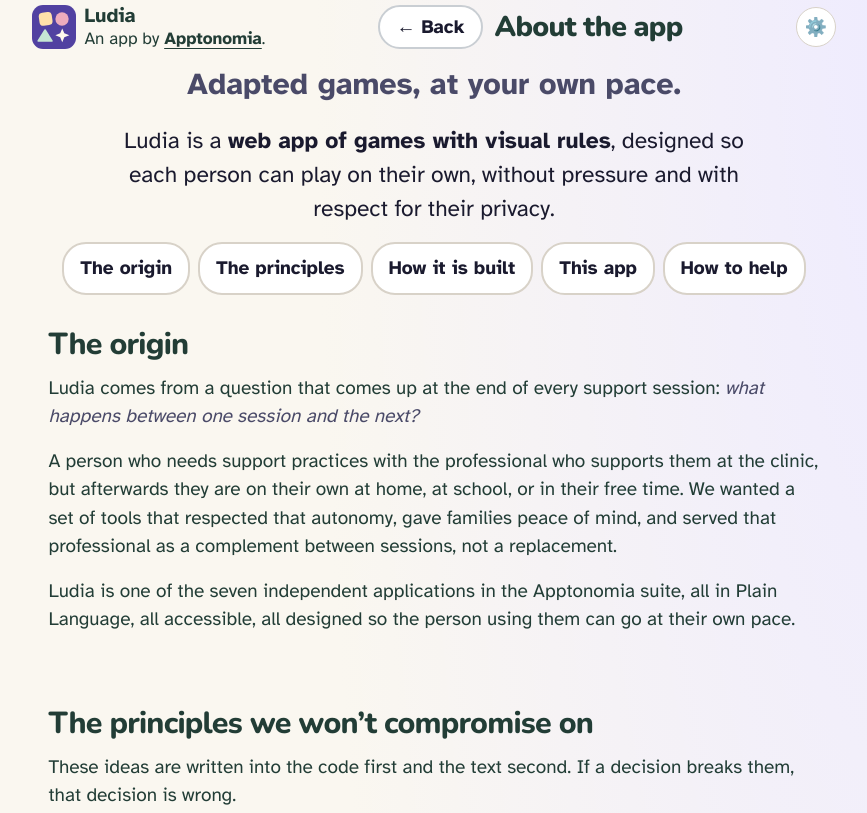
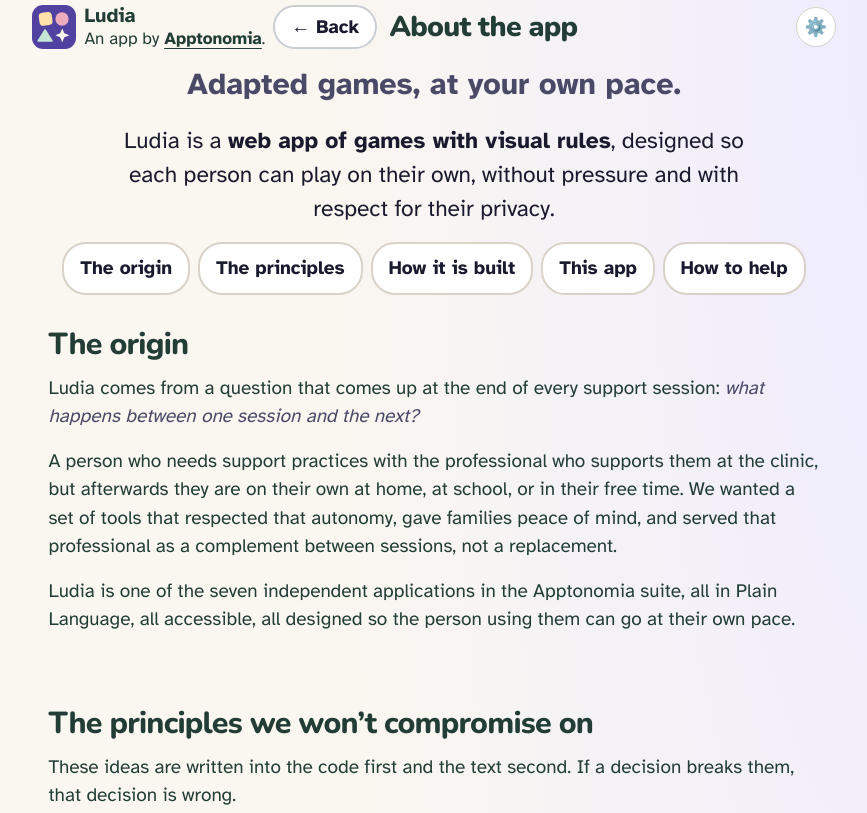
Before and after one commit to miralante/enroca, a website: page about/index.html in a window 1280 px wide. Shown: the top 813 px of the page, without its empty margins (206-1073 px from the left). Drawn offline with Linux system fonts and the light colour scheme.

Commit message:
Suite header: the title sits beside the back link
The back link and the title stay on one row at every width. The title
wraps inside the space beside the back link instead of dropping under
it, which happened on desktop widths too. The title starts after the
back link, and on phones the activity block keeps its own row below the
brand and the controls.

Co-Authored-By: Claude Haiku 5.5 <noreply@anthropic.com>

```diff
--- a/assets/css/styles.css
+++ b/assets/css/styles.css
@@ -214,16 +214,21 @@ header.site-header.suite-header { grid-template-columns: auto minmax(0, 1fr) aut
 .suite-chrome-activity {
   display: flex;
   flex: 1 1 0;
-  flex-wrap: wrap;
+  flex-wrap: nowrap;
   align-items: center;
-  justify-content: center;
+  justify-content: flex-start;
   gap: 8px 12px;
   min-width: 0;
-  text-align: center;
+  text-align: start;
 }
+
+.suite-chrome-activity .back-link { flex: none; }
 
 .suite-chrome-activity h1 {
   margin: 0;
+  flex: 1 1 0;
+  min-width: 0;
+  text-align: start;
   font-size: var(--texto-grande, 1.5rem);
   line-height: 1.2;
   color: var(--accent, var(--acento, inherit));
@@ -298,9 +303,7 @@ header.site-header.suite-header { grid-template-columns: auto minmax(0, 1fr) aut
      size and the title text wraps inside the space that is left beside it. */
   .suite-chrome-brand { flex: 1 1 0; }
   .suite-chrome-controls { margin-inline-start: auto; order: 1; }
-  .suite-chrome-activity { flex: 1 0 100%; order: 2; flex-wrap: nowrap; justify-content: flex-start; }
-  .suite-chrome-activity .back-link { flex: none; }
-  .suite-chrome-activity h1 { flex: 1 1 0; min-width: 0; text-align: start; }
+  .suite-chrome-activity { flex: 1 0 100%; order: 2; }
 }
 
 /* The body: the page's content region, between the header and the footer.
--- a/sw.js
+++ b/sw.js
@@ -2,7 +2,7 @@
    registration scope. The server copy wins while online; the cache answers
    only when the network is unreachable. */
 'use strict';
-var VERSION = 'ludia-v53';
+var VERSION = 'ludia-v54';
 var FILES = [
   "./",
   "./app.js",
```
